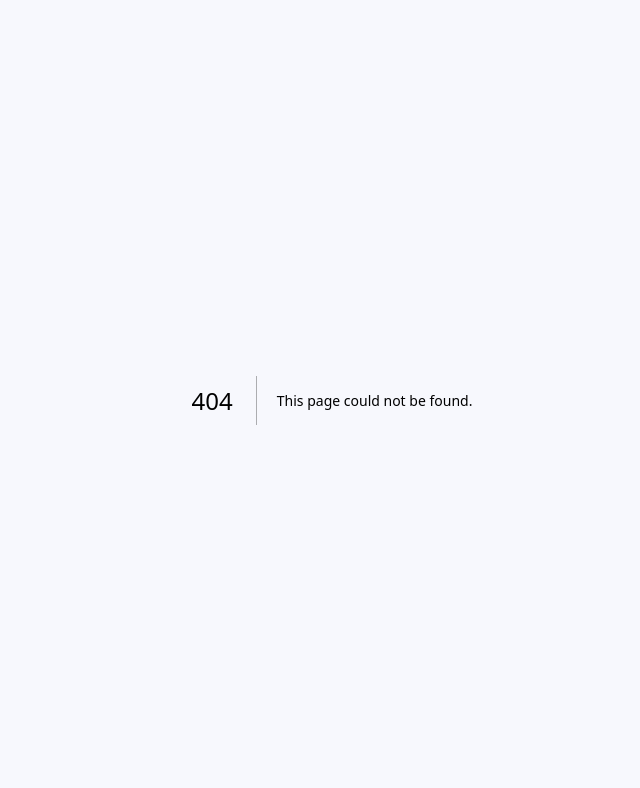
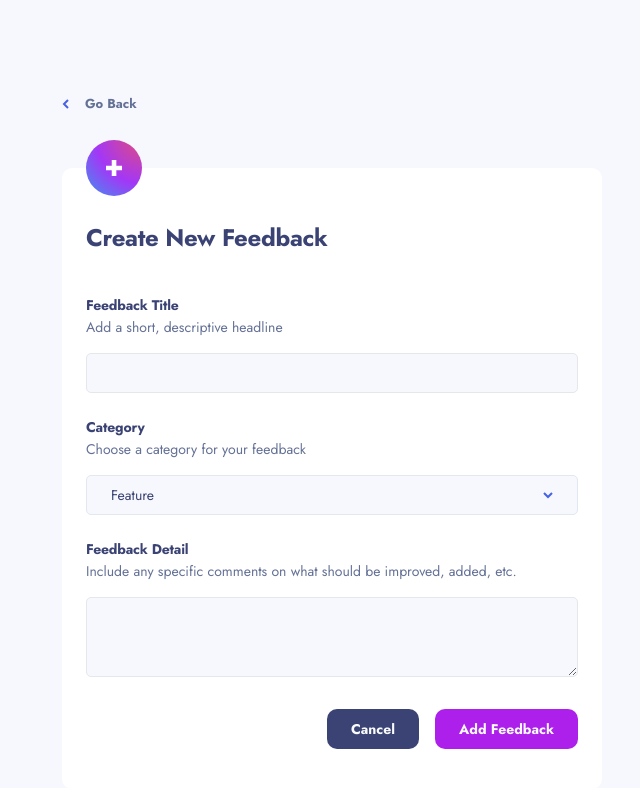
Before and after one commit to madebyphi/product-feedback-app, a Next.js app: page /new-feedback in a window 1280 px wide. Before the commit this address had no page. Shown: the top 788 px of the page, without its empty margins (308-948 px from the left). Built offline with nearby package versions, Linux system fonts and the light colour scheme.

Commit message:
create new-feedback page

```diff
--- /dev/null
+++ b/src/app/new-feedback/page.tsx
@@ -0,0 +1,122 @@
+"use client";
+
+import Button from "@/components/Button";
+import Spacer from "@/components/Spacer";
+import { Svg } from "@/components/Svg";
+import { categories } from "@/components/composed/CategoryCard";
+import { Input } from "@/components/ui/input";
+import {
+  Select,
+  SelectContent,
+  SelectGroup,
+  SelectItem,
+  SelectSeparator,
+  SelectTrigger,
+  SelectValue,
+} from "@/components/ui/select";
+import { Textarea } from "@/components/ui/textarea";
+import Link from "next/link";
+import { useRouter } from "next/navigation";
+import { Fragment } from "react";
+
+export default function NewFeedback() {
+  const router = useRouter();
+  return (
+    <div className="flex justify-center bg-gray-1 pb-[55px] pt-[2.125rem] md:pt-[5.875rem] md:pb-[8rem] h-full">
+      <div className="flex flex-col items-center px-[1.5rem] md:px-0 md:w-[540px] w-full gap-[55px]">
+        <div className="flex w-full">
+          <Link
+            href={""}
+            onClick={() => router.back()}
+            className="flex items-center gap-[16px]"
+          >
+            <Svg name="left-arrow" className="stroke-blue" />
+            <p className="font-bold text-[0.8125rem] leading-[1.1875rem] text-gray-3">
+              Go Back
+            </p>
+          </Link>
+        </div>
+        {/* Card */}
+        <div className="relative w-full px-[24px] pb-[24px] md:pb-[40px] pt-[52px] md:pt-[52px] rounded-[10px] bg-white">
+          <Svg name="new-feedback" className="absolute top-[-28px]" />
+          <h1 className="font-bold text-[1.125rem] md:text-[1.5rem] leading-[1.625rem] md:leading-[2.1875rem] tracking-[-0.25px] md:tracking-[-0.33px] text-dark-1">
+            Create New Feedback
+          </h1>
+          <Spacer axis="vertical" size={40} />
+          {/* form */}
+          <div className="flex flex-col gap-[1.5rem]">
+            {/* Form Input */}
+            <div className="flex flex-col gap-[1rem]">
+              {/* Title and Subtitle */}
+              <div className="flex flex-col gap-[2px]">
+                <p className="text-dark-1 font-bold text-[0.8125rem] leading-[1.1875rem] tracking-[0.01125rem] md:text-[0.875rem] md:leading-[1.25rem] md:tracking-[-0.011875rem]">
+                  Feedback Title
+                </p>
+                <p className="text-gray-3 font-normal text-[0.8125rem] leading-[1.1875rem] tracking-[0rem] md:text-[0.875rem] md:leading-[1.25rem]">
+                  Add a short, descriptive headline
+                </p>
+              </div>
+              {/* Input */}
+              <Input className="bg-gray-1 text-dark-1 text-[0.9375rem] leading-[1.375rem] tracking-[0px] rounded-[5px] py-[0.8125rem] px-[1.5rem]" />
+            </div>
+            {/* Form Input */}
+            <div className="flex flex-col gap-[1rem]">
+              {/* Title and Subtitle */}
+              <div className="flex flex-col gap-[2px]">
+                <p className="text-dark-1 font-bold text-[0.8125rem] leading-[1.1875rem] tracking-[0.01125rem] md:text-[0.875rem] md:leading-[1.25rem] md:tracking-[-0.011875rem]">
+                  Category
+                </p>
+                <p className="text-gray-3 font-normal text-[0.8125rem] leading-[1.1875rem] tracking-[0rem] md:text-[0.875rem] md:leading-[1.25rem]">
+                  Choose a category for your feedback
+                </p>
+              </div>
+              {/* Input */}
+              <Select defaultValue={"feature"}>
+                <SelectTrigger
+                  aria-labelledby="sort-label"
+                  className="rounded-[0.3125rem] px-[1.5rem] bg-gray-1 text-dark-1 text-[0.875rem] leading-[1.25rem] capitalize [&>svg]:stroke-blue"
+                >
+                  <SelectValue placeholder={"feature"} />
+                </SelectTrigger>
+                <SelectContent className="text-[1rem] leading-[1.4375rem] mt-[1rem] capitalize">
+                  <SelectGroup>
+                    {categories.map((item: string, index: number, arr) => {
+                      return (
+                        <Fragment key={item}>
+                          <SelectItem className="px-[1.5rem]" value={item}>
+                            {item}
+                          </SelectItem>
+                          {arr.length > index + 1 && <SelectSeparator />}
+                        </Fragment>
+                      );
+                    })}
+                  </SelectGroup>
+                </SelectContent>
+              </Select>
+            </div>
+            {/* Form Input */}
+            <div className="flex flex-col gap-[1rem]">
+              {/* Title and Subtitle */}
+              <div className="flex flex-col gap-[2px]">
+                <p className="text-dark-1 font-bold text-[0.8125rem] leading-[1.1875rem] tracking-[0.01125rem] md:text-[0.875rem] md:leading-[1.25rem] md:tracking-[-0.011875rem]">
+                  Feedback Detail
+                </p>
+                <p className="text-gray-3 font-normal text-[0.8125rem] leading-[1.1875rem] tracking-[0rem] md:text-[0.875rem] md:leading-[1.25rem]">
+                  Include any specific comments on what should be improved,
+                  added, etc.
+                </p>
+              </div>
+              {/* Input */}
+              <Textarea className="bg-gray-1 text-dark-1 text-[0.9375rem] leading-[1.375rem] tracking-[0px] rounded-[5px] py-[0.8125rem] px-[1.5rem]" />
+            </div>
+            {/* Buttons */}
+            <div className="flex flex-col-reverse sm:flex-row w-full justify-end gap-[1rem] pt-[1rem] sm:pt-[0.5rem]">
+              <Button color="dark-1" text="Cancel" />
+              <Button color="purple" text="Add Feedback" />
+            </div>
+          </div>
+        </div>
+      </div>
+    </div>
+  );
+}
```
